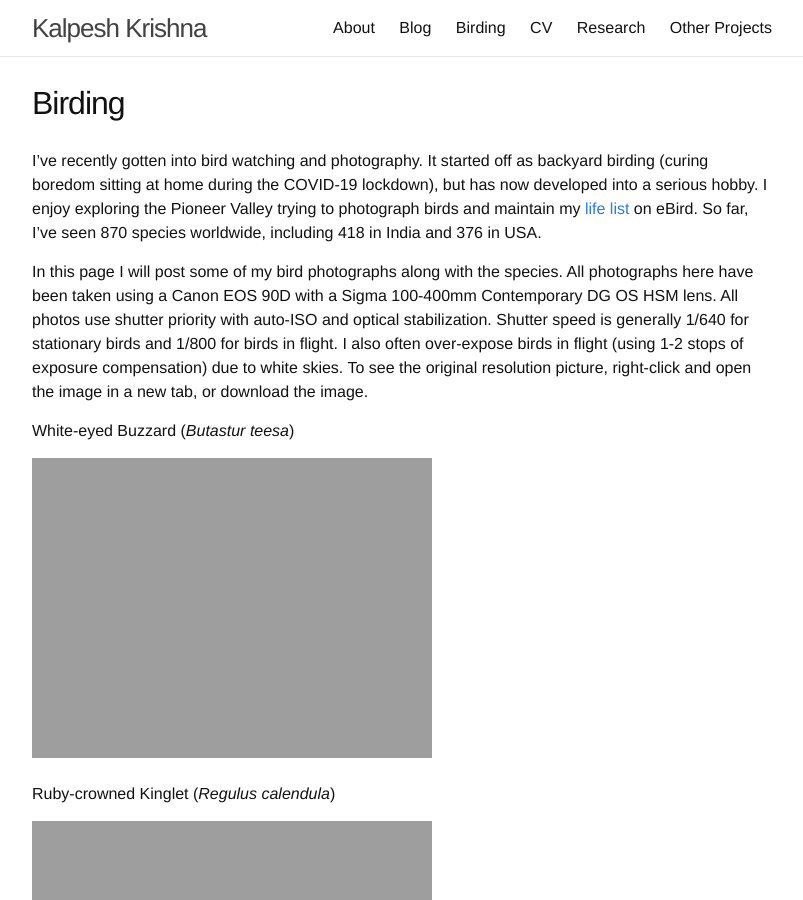
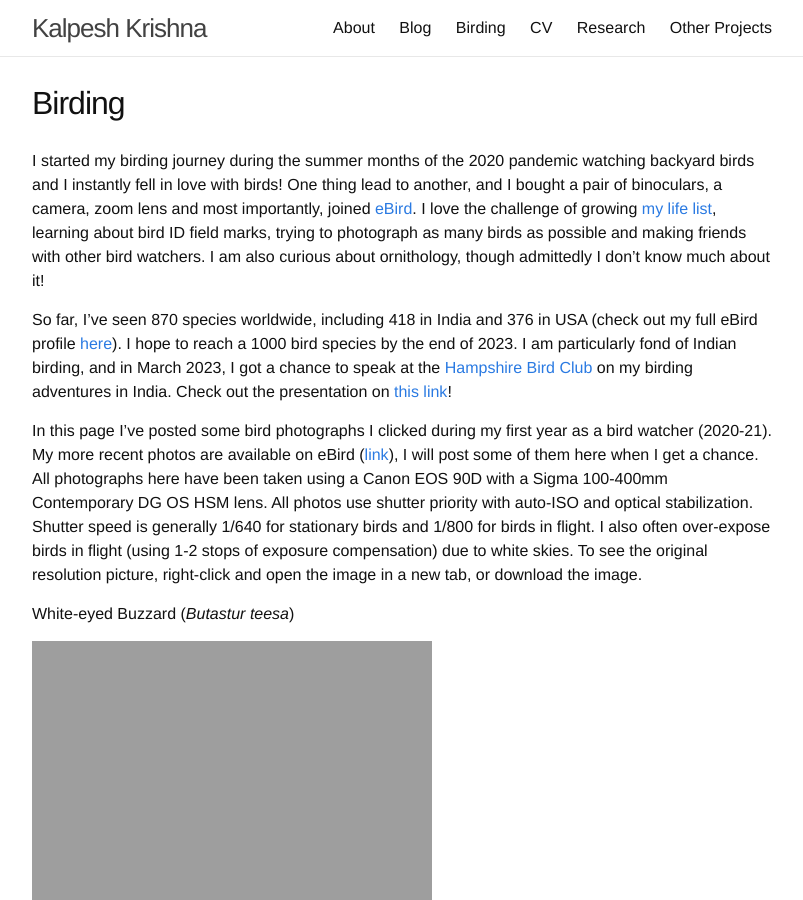
Before and after one commit to martiansideofthemoon/martiansideofthemoon.github.io, a Jekyll site: the page built from _pages/bird_photography.md, in a window 1280 px wide and 900 px high. Shown: the whole window, without its empty margins (238-1041 px from the left). Built offline with Jekyll 4.4.1, drawn with Linux system fonts in a browser that asks for light colours; comment, search, counter and statistics services are not loaded.

Commit message:
Update bird_photography.md

```diff
--- a/_pages/bird_photography.md
+++ b/_pages/bird_photography.md
@@ -5,9 +5,11 @@ permalink: /birding/
 order: 3
 ---
 
-I've recently gotten into bird watching and photography. It started off as backyard birding (curing boredom sitting at home during the COVID-19 lockdown), but has now developed into a serious hobby. I enjoy exploring the Pioneer Valley trying to photograph birds and maintain my [life list](https://ebird.org/profile/MTgwMDY0OQ/world) on eBird. So far, I've seen 870 species worldwide, including 418 in India and 376 in USA.
+I started my birding journey during the summer months of the 2020 pandemic watching backyard birds and I instantly fell in love with birds! One thing lead to another, and I bought a pair of binoculars, a camera, zoom lens and most importantly, joined [eBird](https://ebird.org/home). I love the challenge of growing [my life list](https://en.wikipedia.org/wiki/Life_list), learning about bird ID field marks, trying to photograph as many birds as possible and making friends with other bird watchers. I am also curious about ornithology, though admittedly I don't know much about it!
 
-In this page I will post some of my bird photographs along with the species. All photographs here have been taken using a Canon EOS 90D with a Sigma 100-400mm Contemporary DG OS HSM lens. All photos use shutter priority with auto-ISO and optical stabilization. Shutter speed is generally 1/640 for stationary birds and 1/800 for birds in flight. I also often over-expose birds in flight (using 1-2 stops of exposure compensation) due to white skies. To see the original resolution picture, right-click and open the image in a new tab, or download the image.
+So far, I've seen 870 species worldwide, including 418 in India and 376 in USA (check out my full eBird profile [here](https://ebird.org/profile/MTgwMDY0OQ/world)). I hope to reach a 1000 bird species by the end of 2023. I am particularly fond of Indian birding, and in March 2023, I got a chance to speak at the [Hampshire Bird Club](https://hampshirebirdclub.org/) on my birding adventures in India. Check out the presentation on [this link](https://www.youtube.com/watch?v=X5hNkq-dBg4)!
+
+In this page I've posted some bird photographs I clicked during my first year as a bird watcher (2020-21). My more recent photos are available on eBird ([link](https://media.ebird.org/catalog?mediaType=photo&searchField=user&userId=USER1800649&sort=rating_rank_desc&unconfirmed=incl)), I will post some of them here when I get a chance. All photographs here have been taken using a Canon EOS 90D with a Sigma 100-400mm Contemporary DG OS HSM lens. All photos use shutter priority with auto-ISO and optical stabilization. Shutter speed is generally 1/640 for stationary birds and 1/800 for birds in flight. I also often over-expose birds in flight (using 1-2 stops of exposure compensation) due to white skies. To see the original resolution picture, right-click and open the image in a new tab, or download the image.
 
 <p style="text-align: center;">
 
```
